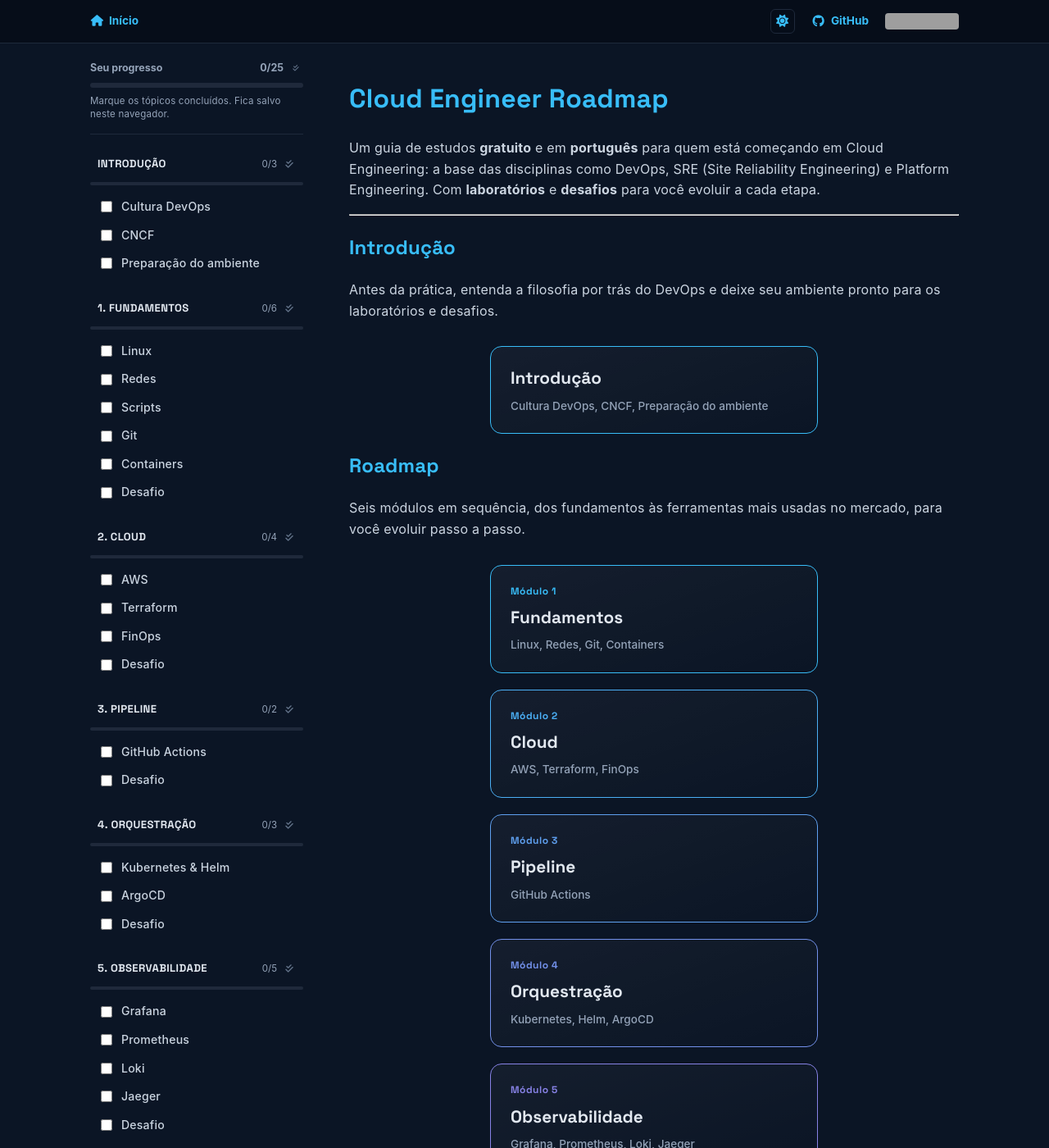
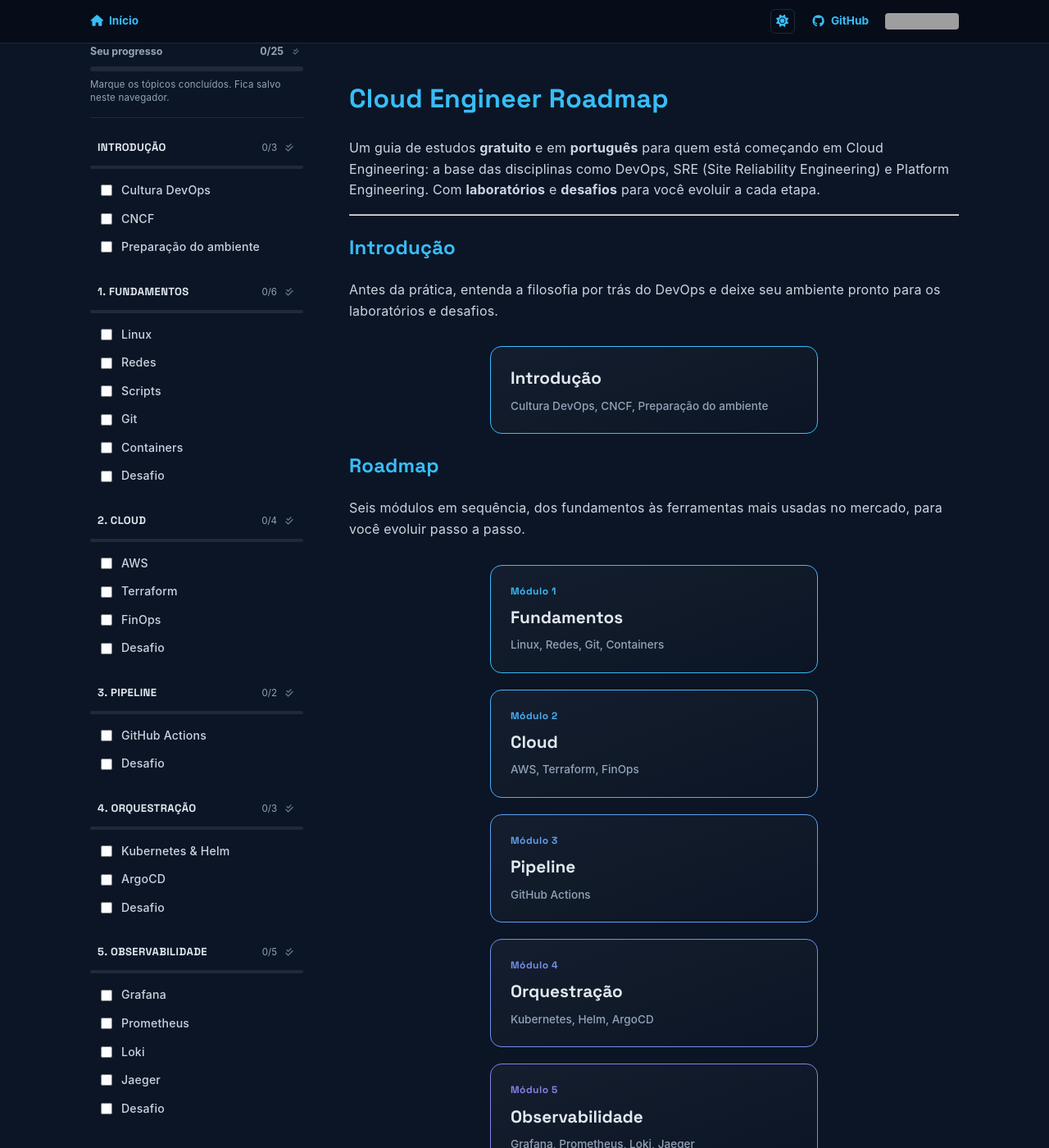
Before and after one commit to therenanlira/cloud-engineer-roadmap, a Jekyll site: the page built from docs/content/index.md, in a window 1280 px wide and 1400 px high. Shown: the whole window at 82% size. Built offline with Jekyll 4.4.1, drawn with Linux system fonts in a browser that asks for light colours; our own code applies the rules of GitHub Pages for plain Markdown files; grey boxes are pictures that could not be loaded.

Commit message:
fix: align sidebar top with main content top
.sidebar had a 20px top padding while .container.main-content had
none, so the sidebar's first line ("Seu progresso") started between
the breadcrumb and the H1 instead of level with the breadcrumb, since
both are flex children with align-items: flex-start on the same row.

```diff
--- a/docs/assets/css/style.css
+++ b/docs/assets/css/style.css
@@ -414,7 +414,7 @@
   top: 20px;
   max-height: calc(100vh - 40px);
   overflow-y: auto;
-  padding: 20px 16px 20px 0;
+  padding: 0 16px 20px 0;
 }
 
 .sidebar-overall {
```
